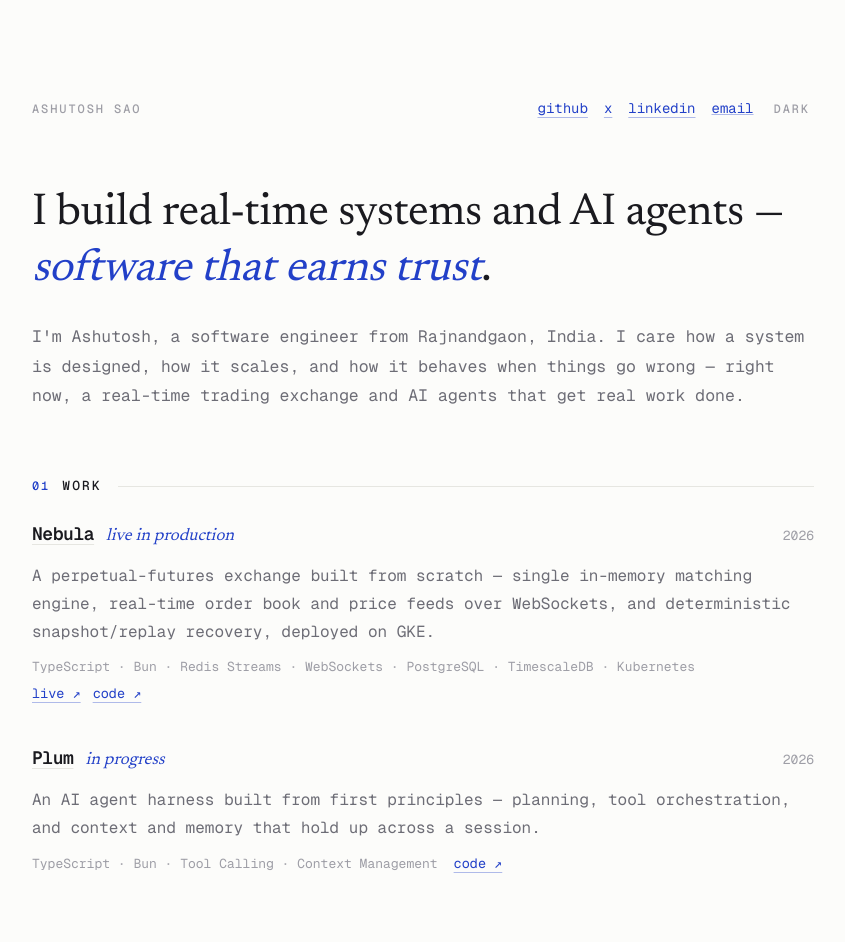
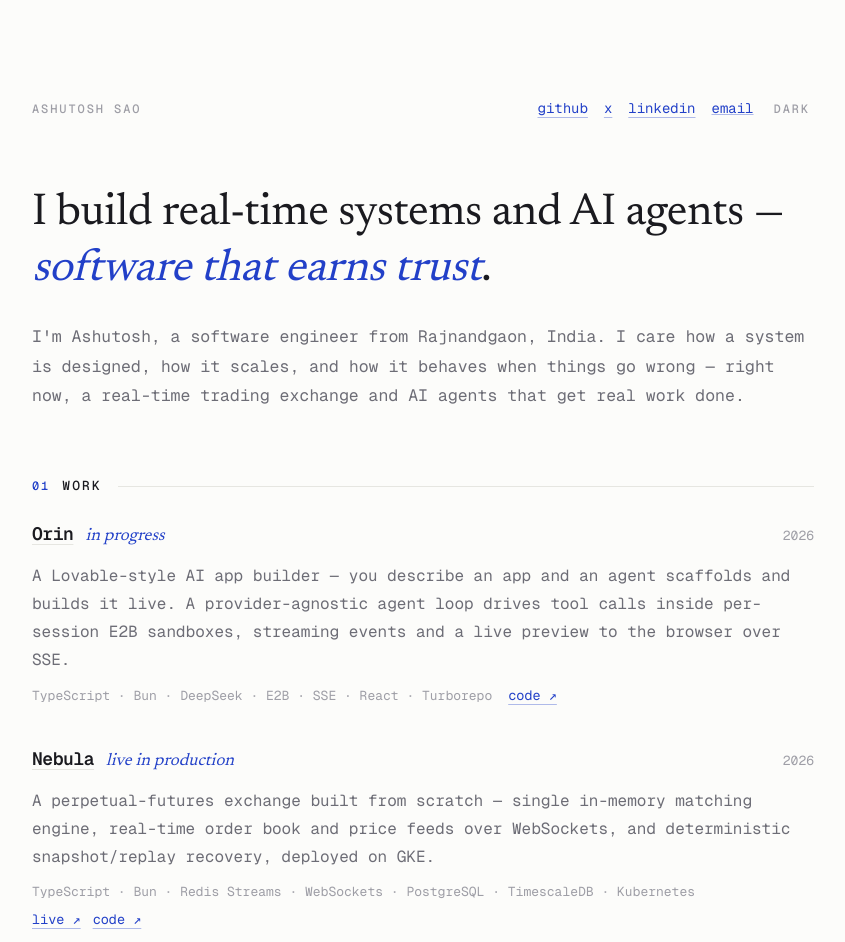
Before and after one commit to ashutoshsao/portfolio, a Next.js app: page / in a window 1280 px wide. Shown: the top 942 px of the page, without its empty margins (217-1062 px from the left). Built offline with nearby package versions, Linux system fonts and the light colour scheme; no server answers.

Commit message:
update project

```diff
--- a/src/data/site.ts
+++ b/src/data/site.ts
@@ -20,6 +20,15 @@ export type WorkItem = {
 
 export const projects: WorkItem[] = [
   {
+    title: 'Orin',
+    year: '2026',
+    status: 'in progress',
+    description:
+      'A Lovable-style AI app builder — you describe an app and an agent scaffolds and builds it live. A provider-agnostic agent loop drives tool calls inside per-session E2B sandboxes, streaming events and a live preview to the browser over SSE.',
+    stack: ['TypeScript', 'Bun', 'DeepSeek', 'E2B', 'SSE', 'React', 'Turborepo'],
+    code: 'https://github.com/ashutoshsao/orin',
+  },
+  {
     title: 'Nebula',
     year: '2026',
     status: 'live in production',
@@ -28,15 +37,6 @@ export const projects: WorkItem[] = [
     stack: ['TypeScript', 'Bun', 'Redis Streams', 'WebSockets', 'PostgreSQL', 'TimescaleDB', 'Kubernetes'],
     code: 'https://github.com/ashutoshsao/nebula',
     live: 'https://nebula.ashutoshsao.com/trade/BTC-PERP',
-  },
-  {
-    title: 'Plum',
-    year: '2026',
-    status: 'in progress',
-    description:
-      'An AI agent harness built from first principles — planning, tool orchestration, and context and memory that hold up across a session.',
-    stack: ['TypeScript', 'Bun', 'Tool Calling', 'Context Management'],
-    code: 'https://github.com/ashutoshsao/plum',
   },
 ]
 
```
